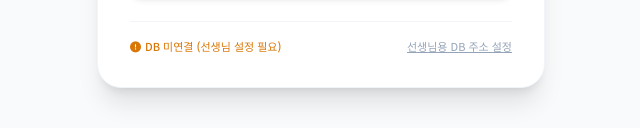
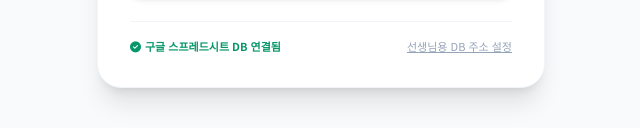
Before and after one commit to dlghehd0216-spec/-, a plain HTML site: page index.html in a window 1280 px wide. Shown: the part 659-787 px from the top of the page, without its empty margins (319-959 px from the left). Drawn offline with nearby package versions, Linux system fonts and the light colour scheme.

Commit message:
모듈 2 실습 스프레드시트 기본 연동

```diff
--- a/index.html
+++ b/index.html
@@ -487,7 +487,8 @@
     <script>
         // ==================== 구글 스프레드시트 웹 앱 URL 설정 ====================
         // 코드에 직접 넣거나, 웹 화면 하단 [선생님용 DB 주소 설정]에서 붙여넣어 저장할 수 있습니다.
-        let GOOGLE_SCRIPT_URL = localStorage.getItem('poetic_google_script_url') || "";
+        const DEFAULT_SCRIPT_URL = "https://script.google.com/macros/s/AKfycbwnkY8x3OCJscIArFLTZSGf7dtucDK85R8sB6rPyqkwxDlTXdrSDuFWE7A4IoncZUBgMQ/exec"; // 모듈 2 실습 스프레드시트
+        let GOOGLE_SCRIPT_URL = localStorage.getItem('poetic_google_script_url') || DEFAULT_SCRIPT_URL;
 
         // ==================== 전역 상태 및 데이터 ====================
         let currentUser = null; // { name, studentId, password, passed, submitted } (화면에는 절대 렌더링하지 않음)
```
